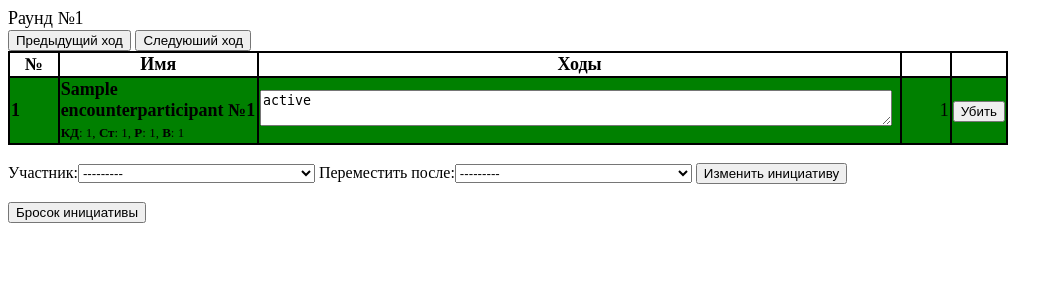
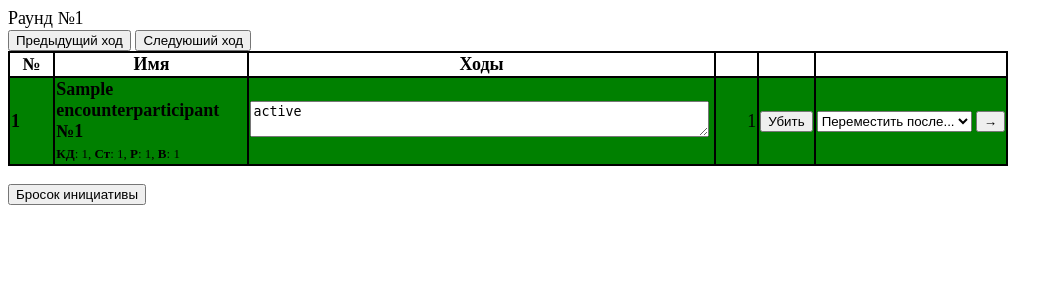
Before and after one commit to bozhenkodm/dnd_helper, a Django app: page /encounter/detail/1 in a window 1280 px wide. Shown: the top 300 px of the page, without its empty margins (0-1063 px from the left). Run offline with Django 3.2, Linux system fonts and the light colour scheme; tables that the repository leaves empty hold one stand-in row (values such as "Sample post").

Commit message:
Move "move after" button to the encounter table

```diff
--- a/base/forms/encounter.py
+++ /dev/null
@@ -1,19 +0,0 @@
-from django import forms
-
-from base.models.encounters import EncounterParticipants
-
-
-class EncounterChangeInitiativeForm(forms.Form):
-    def __init__(self, *args, **kwargs):
-        pk = kwargs.pop('pk')
-        super().__init__(*args, **kwargs)
-        self.fields['participant'] = forms.ModelChoiceField(
-            queryset=EncounterParticipants.objects.filter(encounter__id=pk).ordered(),
-            label='Участник',
-            required=True,
-        )
-        self.fields['move_after'] = forms.ModelChoiceField(
-            queryset=EncounterParticipants.objects.filter(encounter__id=pk).ordered(),
-            label='Переместить после',
-            required=True,
-        )
--- a/base/urls.py
+++ b/base/urls.py
@@ -1,7 +1,6 @@
 from django.urls import path
 
 from base.views import (
-    EncounterChangeInitiativeView,
     EncounterDetailView,
     MainView,
     NPCDetailView,
@@ -15,11 +14,6 @@ urlpatterns = [
     path('npc/list/', NPCListView.as_view(), name='npc_list'),
     path('npc/detail/<pk>', NPCDetailView.as_view(), name='npc'),
     path('encounter/detail/<pk>', EncounterDetailView.as_view(), name='encounter'),
-    path(
-        'encounter/detail/<pk>/change-initiative',
-        EncounterChangeInitiativeView.as_view(),
-        name='encounter-change',
-    ),
     path('party/detail/<pk>', PCPartyView.as_view(), name='party'),
     path('', MainView.as_view(), name='main_view'),
 ]
--- a/base/views.py
+++ b/base/views.py
@@ -1,12 +1,6 @@
-from typing import Any
-
-from django.http import HttpResponse
-from django.shortcuts import redirect
 from django.urls import reverse
-from django.views import View
 from django.views.generic import DetailView, FormView, ListView, TemplateView
 
-from base.forms.encounter import EncounterChangeInitiativeForm
 from base.forms.npc import NPCModelForm
 from base.models.encounters import Encounter, EncounterParticipants, Party
 from base.models.models import NPC
@@ -28,12 +22,6 @@ class NPCDetailView(DetailView):
 class EncounterDetailView(DetailView):
     model = Encounter
 
-    def get_context_data(self, **kwargs) -> dict[str, Any]:
-        context = super(EncounterDetailView, self).get_context_data(**kwargs)
-        obj = self.get_object()
-        context['change_initiative_form'] = EncounterChangeInitiativeForm(pk=obj.id)
-        return context
-
     def post(self, request, *args, **kwargs):
         obj = self.get_object()
         if 'next_turn' in request.POST:
@@ -50,19 +38,19 @@ class EncounterDetailView(DetailView):
             participant = EncounterParticipants.objects.get(id=participant_id)
             participant.is_active = True
             participant.save()
+        elif 'move_after' in request.POST:
+            participant_id = request.POST.get('participant_id')
+            move_after_id = request.POST.get("move_after_id")
+            if participant_id and move_after_id:
+                try:
+                    participant = EncounterParticipants.objects.get(id=participant_id)
+                    target = EncounterParticipants.objects.get(id=move_after_id)
+                    participant.move_after(target)
+                except (EncounterParticipants.DoesNotExist, ValueError):
+                    pass
         else:
             obj.roll_initiative()
         return self.get(request, *args, **kwargs)
-
-
-class EncounterChangeInitiativeView(View):
-    def post(self, request, *args, **kwargs) -> HttpResponse:
-        form = EncounterChangeInitiativeForm(request.POST, pk=kwargs.get('pk'))
-        if form.is_valid():
-            participant: EncounterParticipants = form.cleaned_data['participant']
-            participant.move_after(form.cleaned_data['move_after'])
-
-        return redirect('encounter', pk=kwargs.get('pk'))
 
 
 class PCPartyView(DetailView):
--- a/templates/base/encounter_detail.html
+++ b/templates/base/encounter_detail.html
@@ -5,7 +5,12 @@
 .pagebreak { page-break-before: always; } /* page-break-after works, as well */
 .pagenotbreak {page-break-inside: avoid}
 .noprint {
-  visibility: hidden;
+    display: none !important;
+}
+
+/* Optional: Adjust column widths for print */
+.print-adjust {
+    width: 70% !important;  /* Expand remaining columns */
 }
 }
 .npc-line {
@@ -46,16 +51,18 @@
     <colgroup>
        <col span="1" style="width: 5%;">
        <col span="1" style="width: 20%;">
-       <col span="1" style="width: 65%;">
+       <col span="1" style="width: 55%;" class="print-adjust">
        <col span="1" style="width: 5%;">
-       <col span="1" style="width: 5%;">
+       <col span="1" style="width: 5%;" class="noprint">
+       <col span="1" style="width: 10%;" class="noprint">
     </colgroup>
     <tr class="border">
     <th class="border">№</th>
     <th class="border">Имя</th>
     <th class="border">Ходы</th>
     <th class="border"></th>
-    <th class="border"></th>
+    <th class="border noprint"></th>
+    <th class="border noprint"></th>
   </tr>
 {% for combatant in object.participants.ordered %}
     <tr class="border {% if object.turn_number_in_round == forloop.counter %}current_turn{% endif %}">
@@ -72,7 +79,7 @@
             <textarea name="status{{ forloop.counter }}" form="round_form" style="width: 98%">{{ combatant.status }}</textarea>
         </td>
         <td class="border"><span style="float: right">{{ combatant.initiative|floatformat:"0" }} </span></td>
-        <td class="border">
+        <td class="border noprint">
             {% if combatant.is_active %}
             <form method="post">
                 {% csrf_token %}
@@ -85,7 +92,22 @@
                 <input type="hidden" name="participant_id" value="{{ combatant.id }}">
                 <input type="submit" name="unkill_participant" value="Вернуть">
             </form>
-    {% endif %}
+            {% endif %}
+        </td>
+        <td class="border noprint">
+            <form method="post" style="display: flex; gap: 4px">
+                {% csrf_token %}
+                <input type="hidden" name="participant_id" value="{{ combatant.id }}">
+                <select name="move_after_id" style="flex: 1">
+                    <option value="">Переместить после...</option>
+                    {% for target in object.participants.ordered %}
+                        {% if target.id != combatant.id %}
+                        <option value="{{ target.id }}">{{ target.full_name }}</option>
+                        {% endif %}
+                    {% endfor %}
+                </select>
+                <input type="submit" name="move_after" value="→" title="Переместить после выбранного">
+            </form>
         </td>
     </tr>
     {% endfor %}
@@ -93,18 +115,10 @@
 </div>
 <br>
 <div class="noprint">
-    <form action="{% url 'encounter-change' pk=object.id %}" method="post">
-        {% csrf_token %}
-        {{ change_initiative_form }}
-        <input type="submit" id="change_initiative" value="Изменить инициативу"><br>
-    </form>
-    <br>
     <form method="post">
         {% csrf_token %}
         <input type="submit" id="roll_button" value="Бросок инициативы"><br>
     </form>
 </div>
-
-
 </body>
 </html>
```
